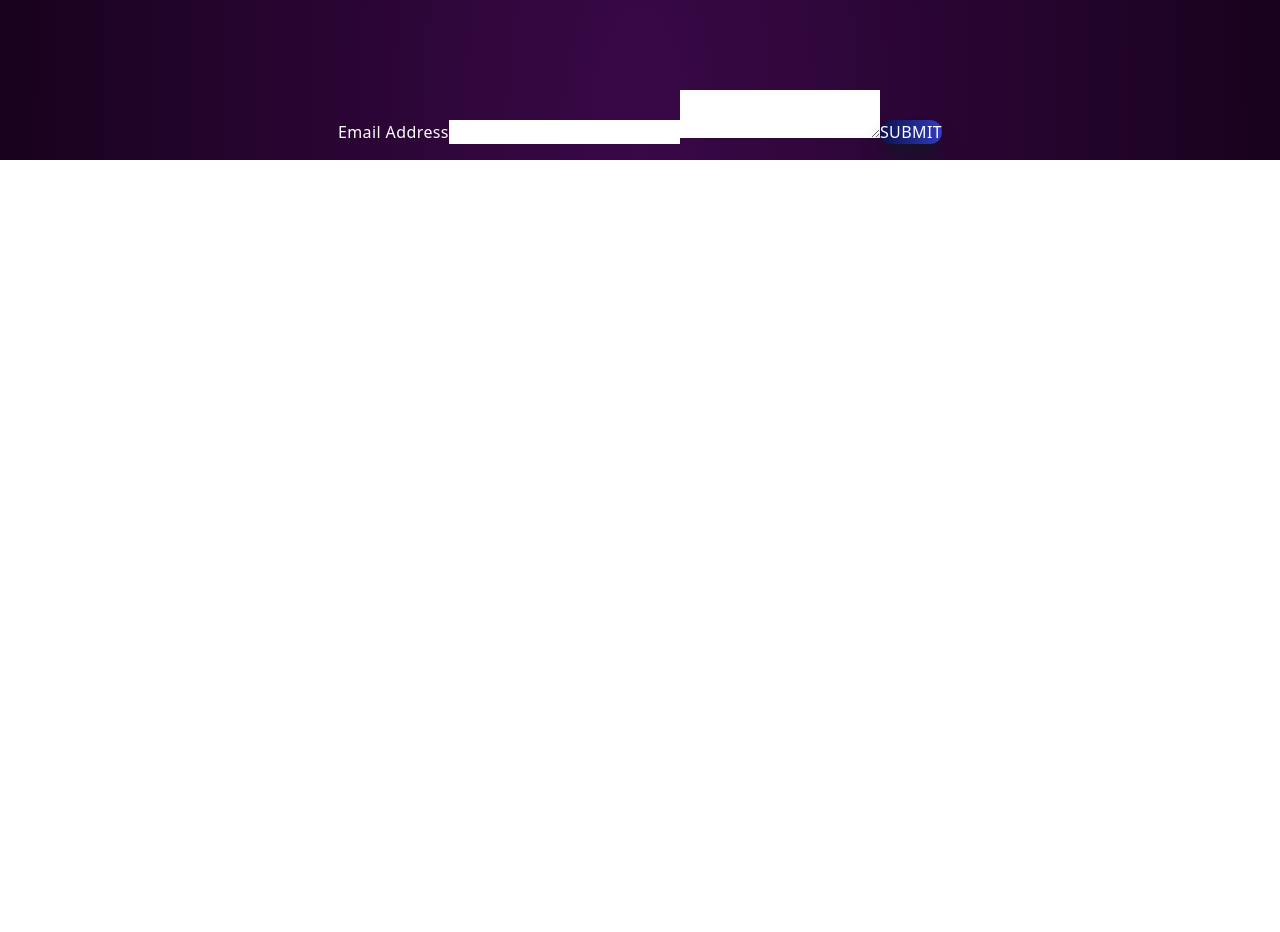
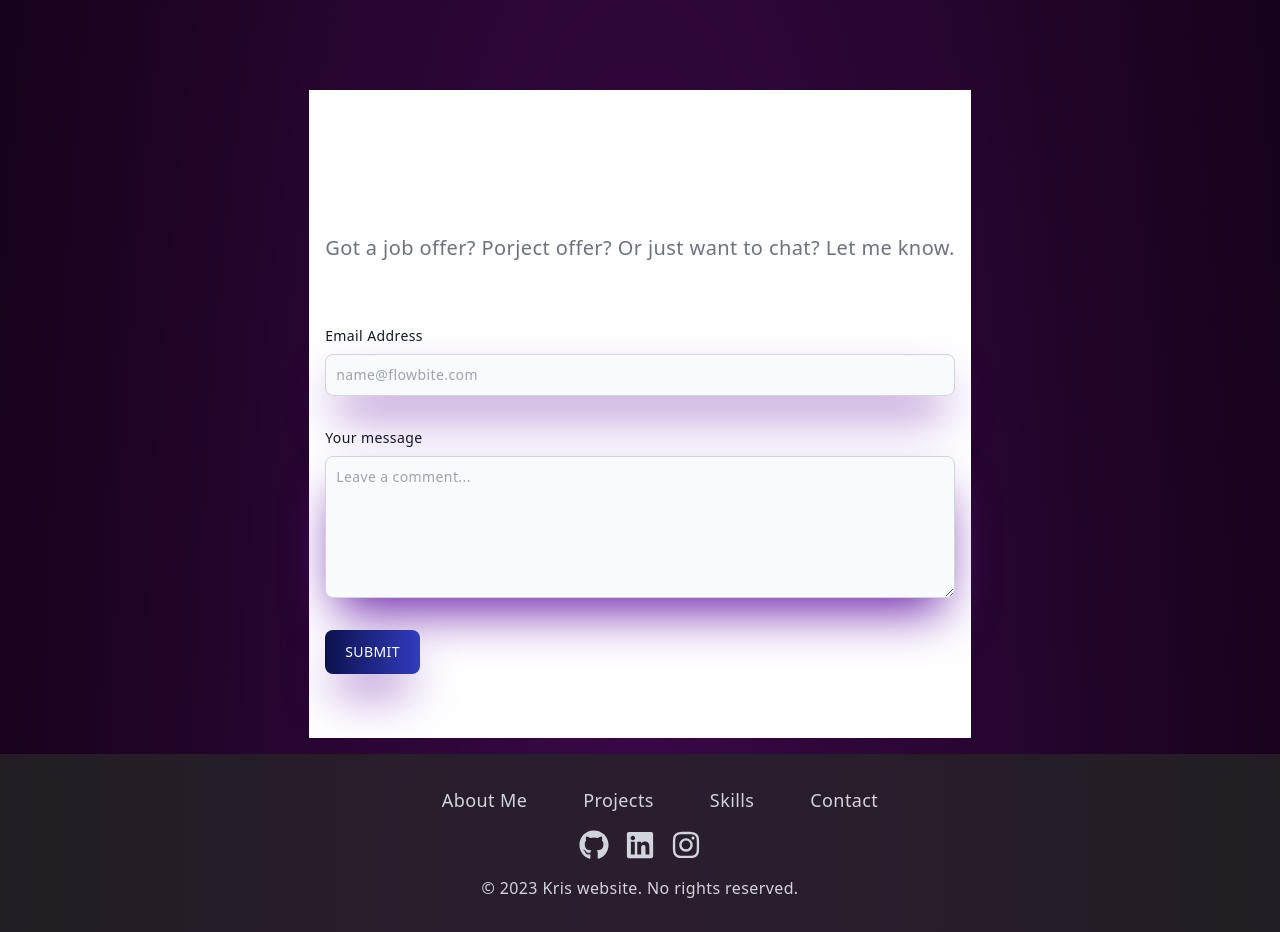
Before and after one commit to kkristiansd/Portfolio, a Next.js app: page / in a window 1280 px wide. Shown: the part 1620-2552 px from the top of the page. Before the commit the page ends 1780 px from the top, so only its background shows below. Built offline with nearby package versions, Linux system fonts and the light colour scheme.

Commit message:
Contact and Footer

```diff
--- a/src/components/Contact.jsx
+++ b/src/components/Contact.jsx
@@ -1,38 +1,84 @@
-import React from 'react';
-import { useForm, ValidationError } from '@formspree/react';
+import React from "react";
+import { useForm, ValidationError } from "@formspree/react";
 function Contact() {
   const [state, handleSubmit] = useForm("xzbqvlww");
   if (state.succeeded) {
-      return <p>Thanks for joining!</p>;
+    return (
+      <div>
+        <h2 className="text-3xl font-bold text-center mb-8">
+          Thanks for email!
+        </h2>
+        <iframe
+          src="https://giphy.com/embed/d8v55gXkiNj3y"
+          width="480"
+          height="273"
+          frameBorder="0"
+          class="giphy-embed shadow-2xl shadow-purple-800"
+          allowFullScreen
+        ></iframe>
+        <p></p>
+      </div>
+    );
   }
   return (
-      <form onSubmit={handleSubmit}>
-      <label htmlFor="email">
+    <section class="bg-white dark:bg-transparent ">
+      <div class="py-8 lg:py-16 px-4 mx-auto max-w-screen-md">
+        <h2 className="text-5xl font-bold text-center mb-8">Contact Me</h2>
+        <p class="mb-8 lg:mb-16 font-light text-center text-gray-500 dark:text-gray-400 sm:text-xl">
+          Got a job offer? Porject offer? Or just want to chat? Let me know.
+        </p>
+        <form onSubmit={handleSubmit} class="space-y-8">
+          <div>
+            <label
+              htmlFor="email"
+              class="block mb-2 text-sm font-medium text-gray-900 dark:text-gray-300"
+            >
               Email Address
             </label>
             <input
               id="email"
               type="email"
               name="email"
+              class=" bg-gray-50 border border-gray-300 text-gray-900 text-sm rounded-lg focus:ring-primary-500 focus:border-primary-500 block w-full p-2.5 dark:bg-gray-700 dark:border-gray-600 dark:placeholder-gray-400 dark:text-white dark:focus:ring-primary-500 dark:focus:border-primary-500 dark:shadow-sm-light shadow-2xl shadow-purple-800"
+              placeholder="name@flowbite.com"
+              required
             />
             <ValidationError
               prefix="Email"
               field="email"
               errors={state.errors}
             />
+          </div>
+          <div class="sm:col-span-2">
+            <label
+              for="message"
+              class="block mb-2 text-sm font-medium text-gray-900 dark:text-gray-400"
+            >
+              Your message
+            </label>
             <textarea
               id="message"
               name="message"
+              rows="6"
+              class="block p-2.5 w-full text-sm text-gray-900 bg-gray-50 rounded-lg border border-gray-300 focus:ring-primary-500 focus:border-primary-500 dark:bg-gray-700 dark:border-gray-600 dark:placeholder-gray-400 dark:text-white dark:focus:ring-primary-500 dark:focus:border-primary-500 shadow-2xl shadow-purple-800"
+              placeholder="Leave a comment..."
             />
             <ValidationError
               prefix="Message"
               field="message"
               errors={state.errors}
             />
-      <button type="submit" disabled={state.submitting}>
+          </div>
+          <button
+            type="submit"
+            disabled={state.submitting}
+            class="py-3 px-5 text-sm font-medium text-center text-white rounded-lg bg-primary-700 sm:w-fit hover:bg-primary-800 focus:ring-4 focus:outline-none focus:ring-primary-300 dark:bg-primary-600 dark:hover:bg-primary-700 dark:focus:ring-primary-800 shadow-2xl shadow-purple-800"
+          >
             Submit
           </button>
         </form>
+      </div>
+    </section>
   );
 }
 
--- /dev/null
+++ b/src/components/Footer.jsx
@@ -0,0 +1,60 @@
+import Link from 'next/link';
+import Image from 'next/image';
+import { FaGithub, FaLinkedin, FaInstagram } from 'react-icons/fa';
+
+const Footer = () => {
+  return (
+    <footer className="bg-neutral-800 bg-opacity-75 text-gray-300 px-4 py-8">
+      <div className="max-w-7xl mx-auto text-center">
+        <nav className="flex justify-center mb-4">
+          <ul className="flex space-x-4 items-center">
+            <li>
+              <Link href="/#aboutMe">
+                <div className="flex items-center ml-10 text-lg cursor-pointer hover:border-b border-transparent">
+                  About Me
+                </div>
+              </Link>
+            </li>
+            <li>
+              <Link href="/#projects">
+                <div className="flex items-center ml-10 text-lg cursor-pointer hover:border-b border-transparent">
+                  Projects
+                </div>
+              </Link>
+            </li>
+            <li>
+              <Link href="/#skills">
+                <div className="flex items-center ml-10 text-lg cursor-pointer hover:border-b border-transparent">
+                  Skills
+                </div>
+              </Link>
+            </li>
+            <li>
+              <Link href="/#contact">
+                <div className="flex items-center ml-10 text-lg cursor-pointer hover:border-b border-transparent">
+                  Contact
+                </div>
+              </Link>
+            </li>
+          </ul>
+        </nav>
+        <div className="flex justify-center mb-4">
+          <a href="https://github.com/kkristiansd" target="_blank" rel="noopener noreferrer" className="text-3xl mx-2 hover:text-white">
+            <FaGithub />
+          </a>
+          <a href="https://www.linkedin.com/in/kristians-danilovs/" target="_blank" rel="noopener noreferrer" className="text-3xl mx-2 hover:text-white">
+            <FaLinkedin />
+          </a>
+          <a href="https://www.instagram.com/kkristiansd/" target="_blank" rel="noopener noreferrer" className="text-3xl mx-2 hover:text-white">
+            <FaInstagram />
+          </a>
+        </div>
+        <p className="text-center">
+          &copy; {new Date().getFullYear()} Kris website. No rights reserved.
+        </p>
+      </div>
+    </footer>
+  );
+};
+
+export default Footer;
--- a/src/components/Navbar.jsx
+++ b/src/components/Navbar.jsx
@@ -42,9 +42,9 @@ const Navbar = () => {
                 skills
               </li>
             </Link>
-            <Link href="/">
+            <Link href="/#contact">
               <li className="ml-10 text-lg uppercase hover:boarder-b text-white">
-                Contact
+                contact
               </li>
             </Link>
           </ul>
--- a/src/pages/index.js
+++ b/src/pages/index.js
@@ -5,6 +5,7 @@ import AboutMe from '@/components/AboutMe'
 import Projects from '@/components/Projects'
 import Skills from '@/components/Skills'
 import Contact from '@/components/Contact'
+import Footer from '@/components/Footer'
 
 
 
@@ -29,8 +30,11 @@ export default function Home() {
       <div id='skills'>
         <div className='p-4 flex items-center justify-center mt-20'><Skills></Skills></div>
       </div>
-      <div id='skills'>
+      <div id='contact'>
         <div className='p-4 flex items-center justify-center mt-20'><Contact></Contact></div>
+      </div>
+      <div>
+      <Footer></Footer>
       </div>
     </div>
 
```
Lines whose indentation alone changed are shown as unchanged.
